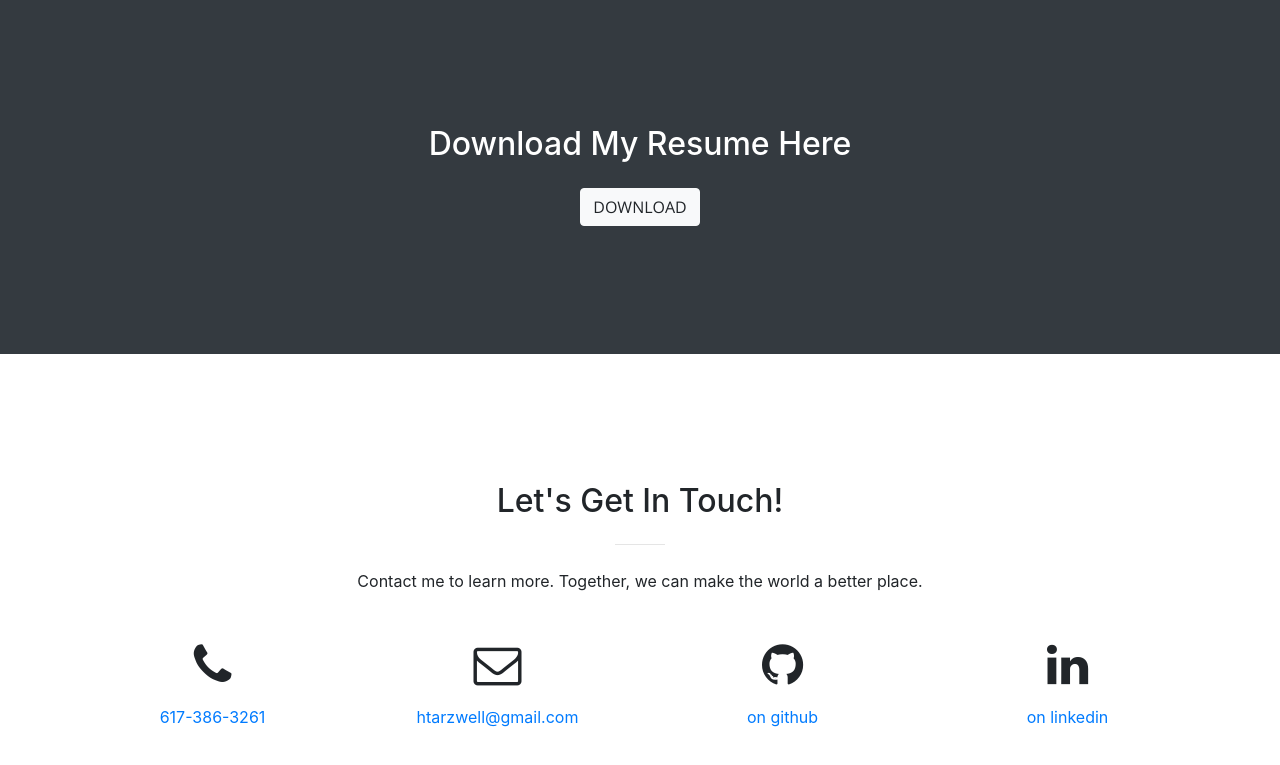
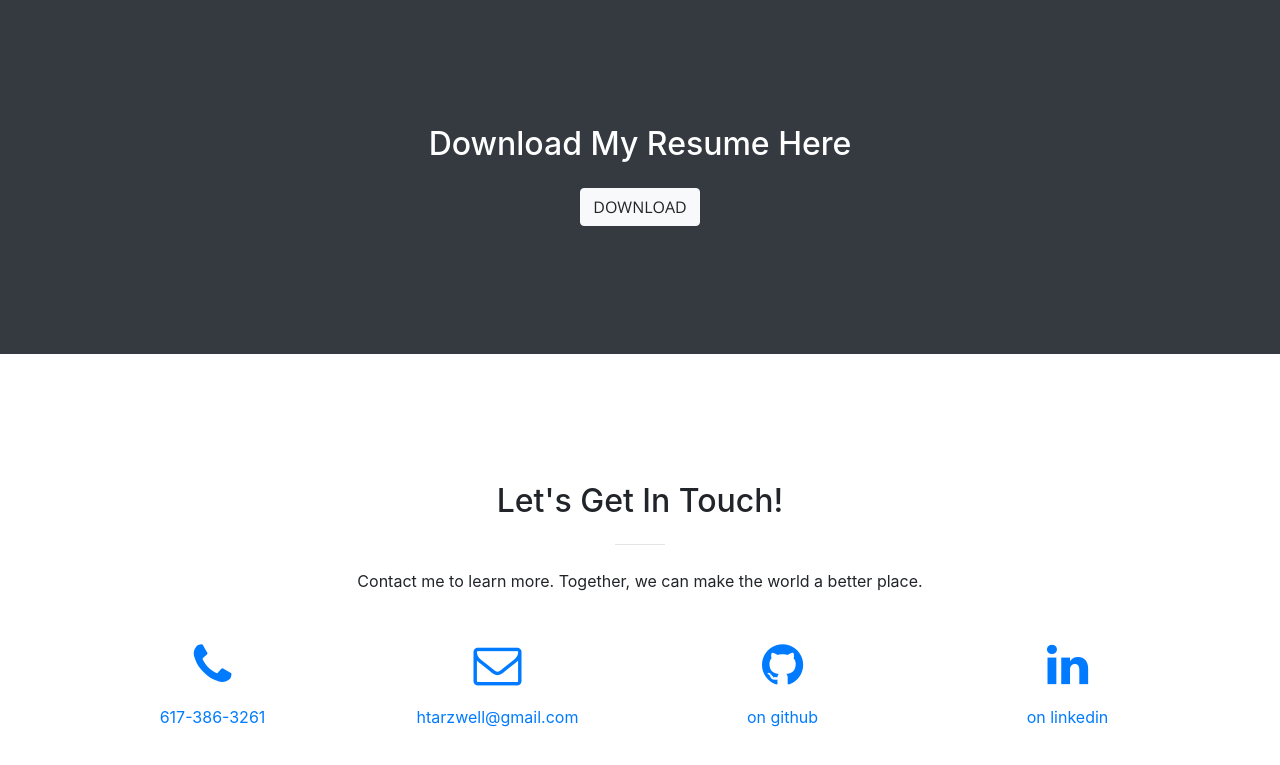
Before and after one commit to HTarzwell/htarzwell.github.io, a website with bundled scripts: page index.html in a window 1280 px wide. Shown: the part 2813-3578 px from the top of the page. Built offline with nearby package versions, Linux system fonts and the light colour scheme.

Commit message:
Made contact icons into links

```diff
--- a/index.html
+++ b/index.html
@@ -235,25 +235,25 @@
         </div>
         <div class="row">
           <div class="col-lg-3 ml-auto text-center">
-            <i class="fa fa-phone fa-3x mb-3 sr-contact"></i>
+            <a href="tel:+1-617-386-3261"><i class="fa fa-phone fa-3x mb-3 sr-contact"></i></a>
             <p>
               <a href="tel:+1-617-386-3261">617-386-3261</a>
             </p>
           </div>
           <div class="col-lg-3 mr-auto text-center">
-            <i class="fa fa-envelope-o fa-3x mb-3 sr-contact"></i>
+            <a href="mailto:htarzwell@gmail.com"><i class="fa fa-envelope-o fa-3x mb-3 sr-contact"></i></a>
             <p>
               <a href="mailto:htarzwell@gmail.com">htarzwell@gmail.com</a>
             </p>
           </div>
           <div class="col-lg-3 mr-auto text-center">
-            <i class="fa fa-github fa-3x mb-3 sr-contact"></i>
+            <a href="https://github.com/HTarzwell"><i class="fa fa-github fa-3x mb-3 sr-contact"></i></a>
             <p>
               <a href="https://github.com/HTarzwell">on github</a>
             </p>
           </div>
           <div class="col-lg-3 mr-auto text-center">
-            <i class="fa fa-linkedin fa-3x mb-3 sr-contact"></i>
+            <a href="https://www.linkedin.com/in/helen-tarzwell/"><i class="fa fa-linkedin fa-3x mb-3 sr-contact"></i></a>
             <p>
               <a href="https://www.linkedin.com/in/helen-tarzwell/">on linkedin</a>
             </p>
```
